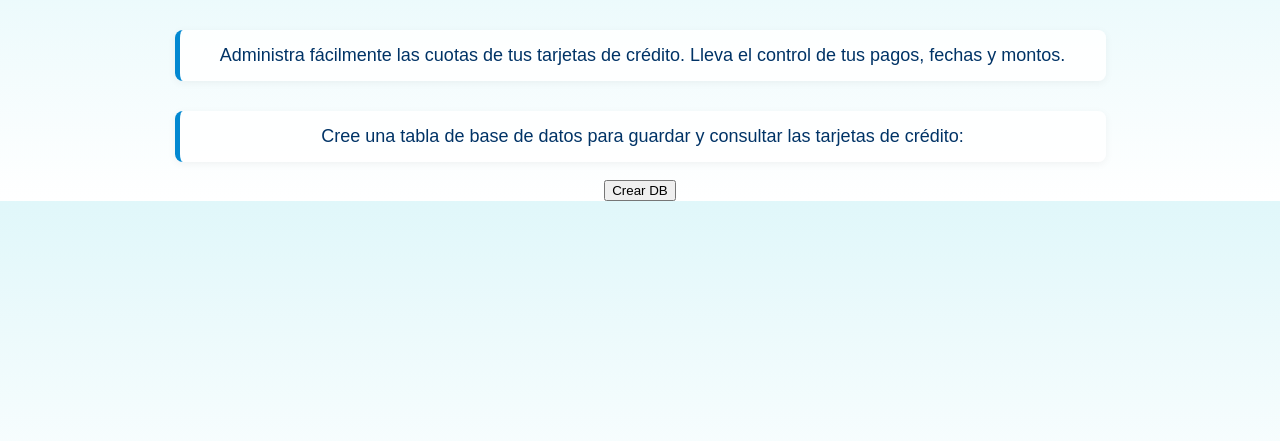
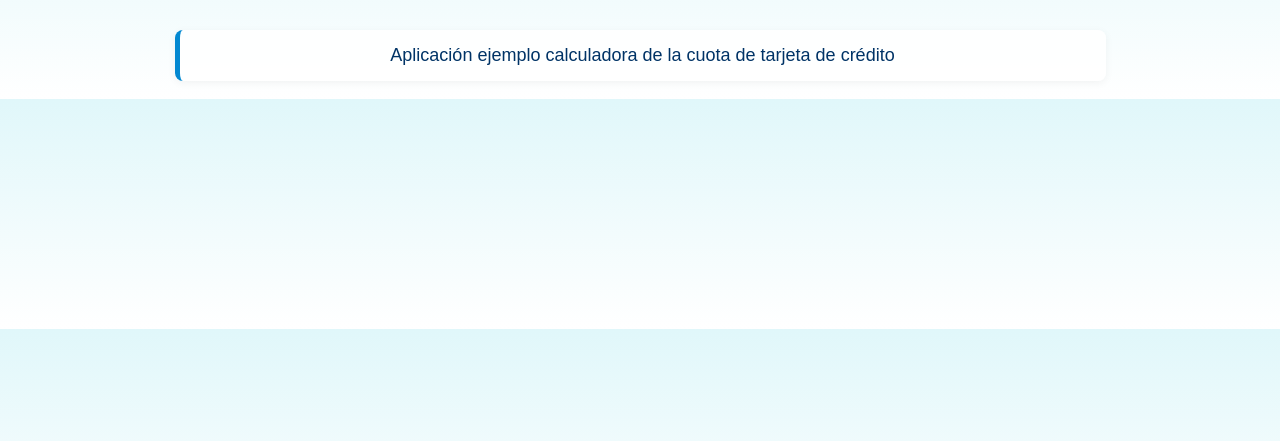
Before and after one commit to ProfeBill/credit-card-sample, a Flask app: page / in a window 1280 px wide. Shown: the part 131-572 px from the top of the page. Run offline with Flask 3, Linux system fonts and the light colour scheme.

Commit message:
no se pudo

```diff
--- a/templates/index.html
+++ b/templates/index.html
@@ -71,18 +71,9 @@
   </nav>
 
   <center>
-    <p>Administra fácilmente las cuotas de tus tarjetas de crédito. Lleva el control de tus pagos, fechas y montos.</p>
+    <p>Aplicación ejemplo calculadora de la cuota de tarjeta de crédito</p>
   </center>
 
 
-  <center>
-    <p>Cree una tabla de base de datos para guardar y consultar las tarjetas de crédito:</p>
-
-    <div>
-      <input type="submit" value="Crear DB" />
-    </div>
-
-  </center>
-
 </body>
 </html>
```
